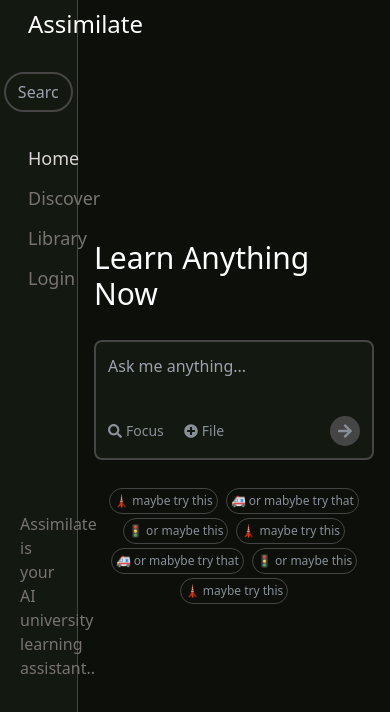
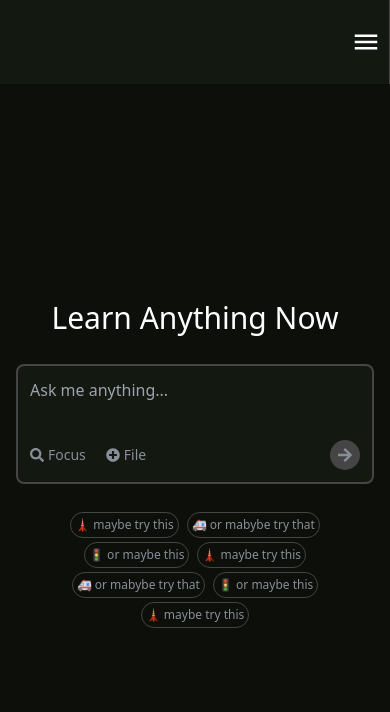
Before and after one commit to abundance-io/afrihacks-2023-assimilate, a React (Vite) app: page / in a window 390 px wide. Shown: the top 712 px of the page. Built offline with nearby package versions, Linux system fonts and the light colour scheme.

Commit message:
added mobile view

```diff
--- a/package.json
+++ b/package.json
@@ -14,7 +14,8 @@
     "react-dom": "^18.2.0",
     "react-icons": "^4.12.0",
     "react-router-dom": "^6.20.1",
-    "typeit-react": "^2.7.0"
+    "typeit-react": "^2.7.0",
+    "usehooks-ts": "^2.9.1"
   },
   "devDependencies": {
     "@types/react": "^18.2.37",
--- /dev/null
+++ b/src/components/MainContainer.tsx
@@ -0,0 +1,17 @@
+import { ReactNode } from "react";
+import MainSearch from "../components/MainSearch";
+import Sidebar from "../components/Sidebar";
+import { useMediaQuery } from "usehooks-ts";
+import SidebarSmall from "./SidebarSmall";
+
+export default function MainContainer(props: { children: ReactNode }) {
+  const viewSmall = useMediaQuery("(min-width: 768px)");
+  return (
+    <div className="h-screen w-screen bg-[#0C0F0A] text-white md:flex">
+      {viewSmall ? <Sidebar /> : <SidebarSmall />}
+      <div className="flex w-full h-[90%] items-center justify-center">
+        {props.children}
+      </div>
+    </div>
+  );
+}
--- /dev/null
+++ b/src/components/SidebarSmall.tsx
@@ -0,0 +1,9 @@
+import { Fa500Px } from "react-icons/fa";
+import { MdMenu } from "react-icons/md";
+export default function () {
+  return (
+    <div className="w-screen h-[10%] bg-[#131810] border-r-[0.5px] border-[#464545] flex py-2 items-center justify-end text-3xl px-2 cursor-pointer">
+      <MdMenu />
+    </div>
+  );
+}
--- a/src/pages/HomePage.tsx
+++ b/src/pages/HomePage.tsx
@@ -1,14 +1,14 @@
 import MainSearch from "../components/MainSearch";
-import MainContainer from "../components/MainSearch";
+import MainContainer from "../components/MainContainer";
 import Sidebar from "../components/Sidebar";
+import { useMediaQuery } from "usehooks-ts";
 
 export default function HomePage() {
   return (
-    <div className="h-screen w-screen bg-[#0C0F0A] text-white flex">
-      <Sidebar />
+    <MainContainer>
       <div className="flex w-full items-center justify-center">
         <MainSearch />
       </div>
-    </div>
+    </MainContainer>
   );
 }
```
Also changed, not shown: 1 other file (tests, documents, lock files or other folders).
